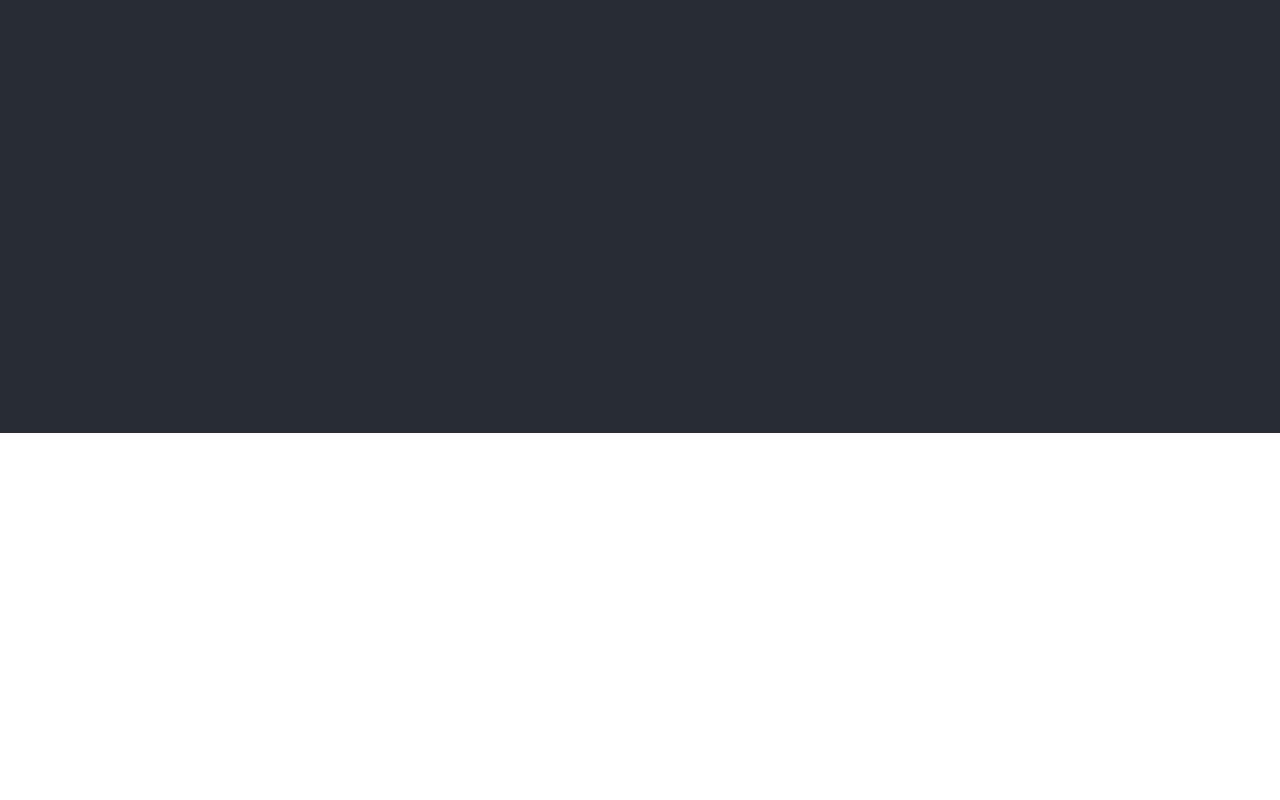
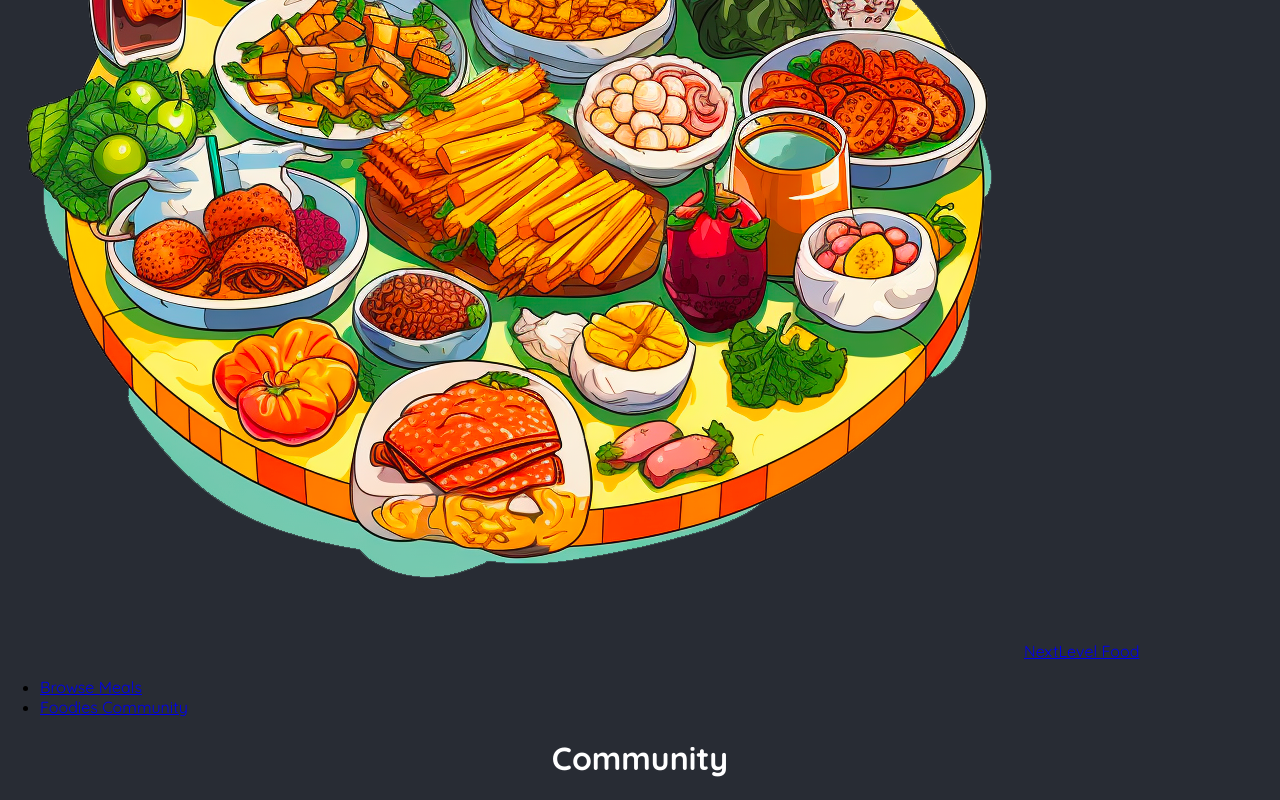
Before and after one commit to Dumary75/Study, a Next.js app: page /community in a window 1280 px wide. Shown: the part 367-1167 px from the top of the page. Before the commit the page ends 800 px from the top, so only its background shows below. Built offline with nearby package versions, Linux system fonts and the light colour scheme.

Commit message:
working in a new project (also in next.js)

```diff
--- a/app/layout.js
+++ b/app/layout.js
@@ -1,4 +1,5 @@
 import './globals.css';
+import MainHeader from './meals/main-header';
 
 export const metadata = {
   title: 'NextLevel Food',
@@ -30,6 +31,7 @@ export default function RootLayout({ children }) {
           </svg>
         </div>
 
+         <MainHeader />
         {children}
       </body>
     </html>
--- /dev/null
+++ b/app/meals/main-header.js
@@ -0,0 +1,24 @@
+import Link from "next/link";
+import logoImg from '@/assets/logo.png';
+
+export default function MainHeader() {
+    return (
+        <header>
+            <Link href='/'>
+               <img src={logoImg.src} />
+                NextLevel Food
+            </Link>
+
+         <nav>
+            <ul>
+                <li>
+                    <Link href='./meals'>Browse Meals</Link>
+                </li>
+                <li>
+                    <Link href='./community'>Foodies Community</Link>
+                </li>
+            </ul>
+         </nav>
+        </header>
+    )
+}
```
